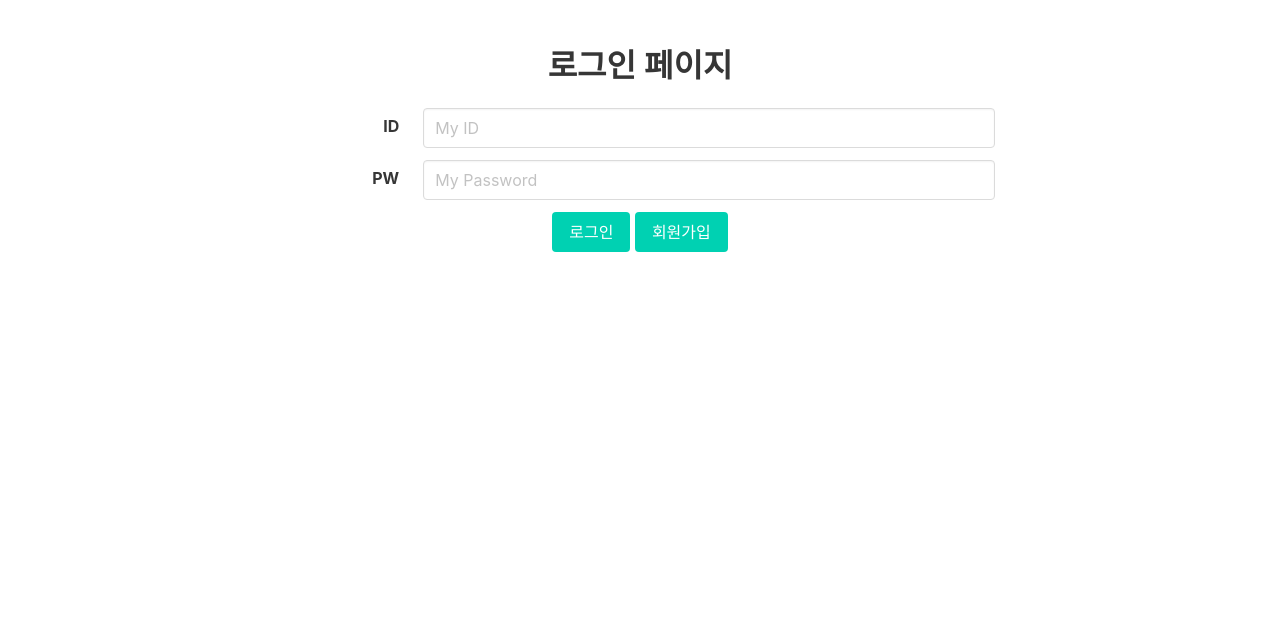
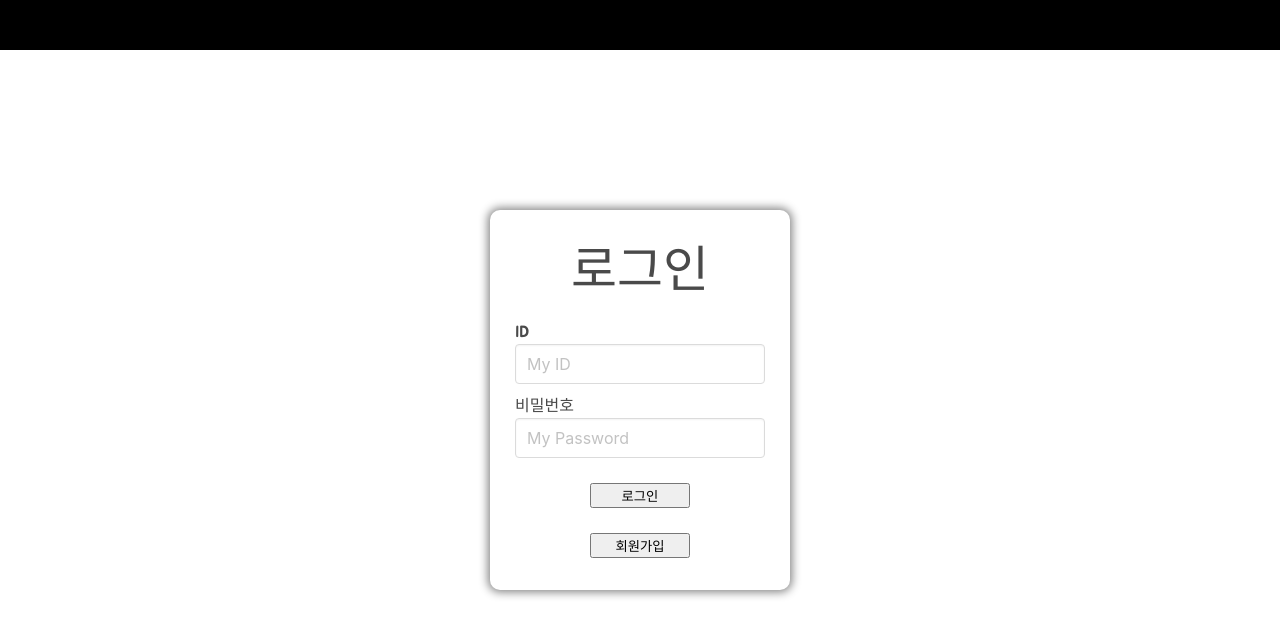
Before and after one commit to dongyeong95/ToyProject13, a Flask app: page / in a window 1280 px wide. Shown: the top 637 px of the page. Run offline with Flask 2, Linux system fonts and the light colour scheme; some libraries are stand-ins or nearby versions.

Commit message:
CSS 수정

```diff
--- a/templates/login.html
+++ b/templates/login.html
@@ -1,7 +1,6 @@
 <!doctype html>
 <html lang="en">
 <head>
-
   <!-- Webpage Title -->
   <title>로그인 페이지</title>
 
@@ -15,15 +14,64 @@
   <script src="https://ajax.googleapis.com/ajax/libs/jquery/3.4.1/jquery.min.js"></script>
   <script src="https://cdnjs.cloudflare.com/ajax/libs/jquery-cookie/1.4.1/jquery.cookie.js"></script>
 
+  <link href="https://fonts.googleapis.com/css2?family=Jua&display=swap" rel="stylesheet">
+  <style>
+      * {
+          font-family: 'Jua', sans-serif;
+      }
 
+      .mytitle {
+          background-color: black;
+          width: 100%;
+          height: 50px;
+
+          color: white;
+
+          display: flex;
+          flex-direction: column;
+          justify-content: center;
+          align-items: center;
+      }
+
+      .posting-box {
+          height: 380px;
+          width: 300px;
+          border-radius: 10px;
+          padding: 25px;
+          box-shadow: 0px 0px 10px 2px gray;
+
+          position: absolute;
+          top: 50%;
+          left: 50%;
+          transform: translate(-50%, -50%);
+      }
+
+      .posting-box > h1 {
+          text-align: center;
+          font-size: 50px;
+      }
+
+      .posting-box > button {
+          width: 100px;
+          margin: 25px auto;
+          display: block;
+      }
+
+      .form-group {
+          margin: 10px 0;
+      }
+
+  </style>
 
   <script>
       function register() {
           window.location.href = '/register'
       }
+
       {% if msg %}
       alert('{{ msg }}')
-            {%  endif  %}
+      {% endif %}
+
       function login() {
           $.ajax({
               type: "POST",
@@ -35,11 +83,10 @@
                       // 이 토큰을 mytoken이라는 키 값으로 쿠키에 저장합니다.
                       $.cookie('mytoken', response['token']);
 
-                            alert('로그인 완료!')
+                      // alert('로그인 완료!')
                       window.location.href = '/'
                   } else {
                       // 로그인이 안되면 에러메시지를 띄웁니다.
-
                       alert(response['msg'])
                   }
               }
@@ -50,37 +97,23 @@
 
 </head>
 <body>
-        <div class="section has-text-centered">
-            <h1 class="title">로그인 페이지</h1>
-            <div class="container" style="width:60%">
-                <div class="field is-horizontal">
-                    <div class="field-label is-normal">
-                        <label class="label" for="userid">ID</label>
+<div class="mytitle">
+  <h1></h1>
 </div>
-                    <div class="field-body">
-                        <div class="field">
-                            <div class="control">
-                                <input type="text" class="input" id="userid" aria-describedby="emailHelp"
-                                       placeholder="My ID">
+<div class="posting-box" id="post-box">
+  <h1 class="display-4">로그인</h1>
+  <div class="form-group">
+    <label>ID</label>
+    <input type="text" class="input" aria-describedby="emailHelp"
+           id="userid" placeholder="My ID">
   </div>
+  <div class="form-group">
+    <label>비밀번호</label>
+    <input type="password" class="input" aria-describedby="emailHelp"
+           id="userpw" placeholder="My Password">
   </div>
-                    </div>
-                </div>
-                <div class="field is-horizontal">
-                    <div class="field-label is-normal">
-                        <label class="label" for="userpw">PW</label>
-                    </div>
-                    <div class="field-body">
-                        <div class="field">
-                            <div class="control">
-                                <input type="password" class="input" id="userpw" placeholder="My Password">
-                            </div>
-                        </div>
-                    </div>
-                </div>
-                <button class="button is-primary" onclick="login()">로그인</button>
-                <button class="button is-primary" onclick="register()">회원가입</button>
-            </div>
+  <button type="submit" onclick="login()" class="btn btn-primary">로그인</button>
+  <button type="submit" onclick="register()" class="btn btn-primary">회원가입</button>
 </div>
 </body>
 </html>
```
Also changed, not shown: templates/board_list.html (+20 -10 lines), templates/register.html (+40 -23 lines). Lines whose indentation alone changed are shown as unchanged.
